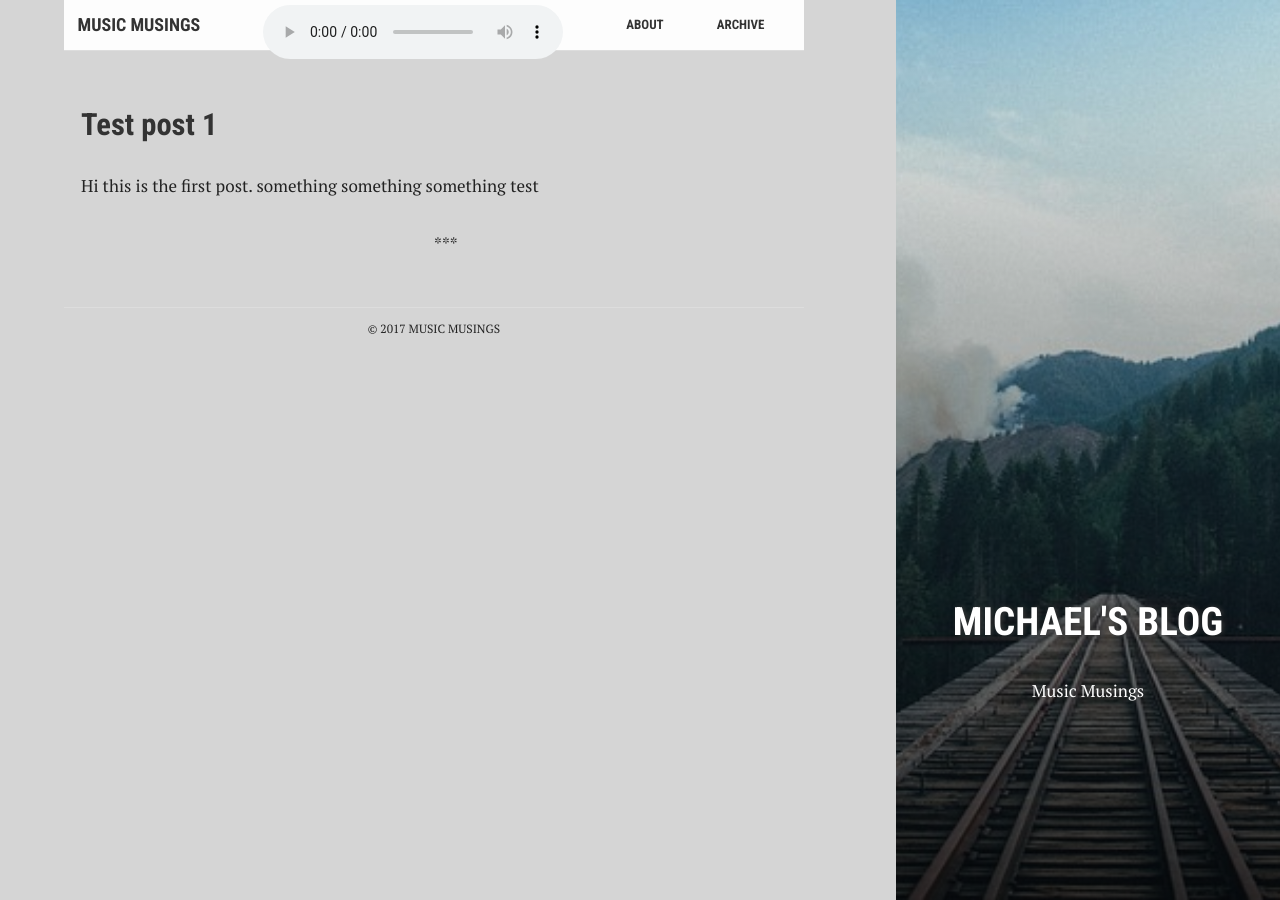
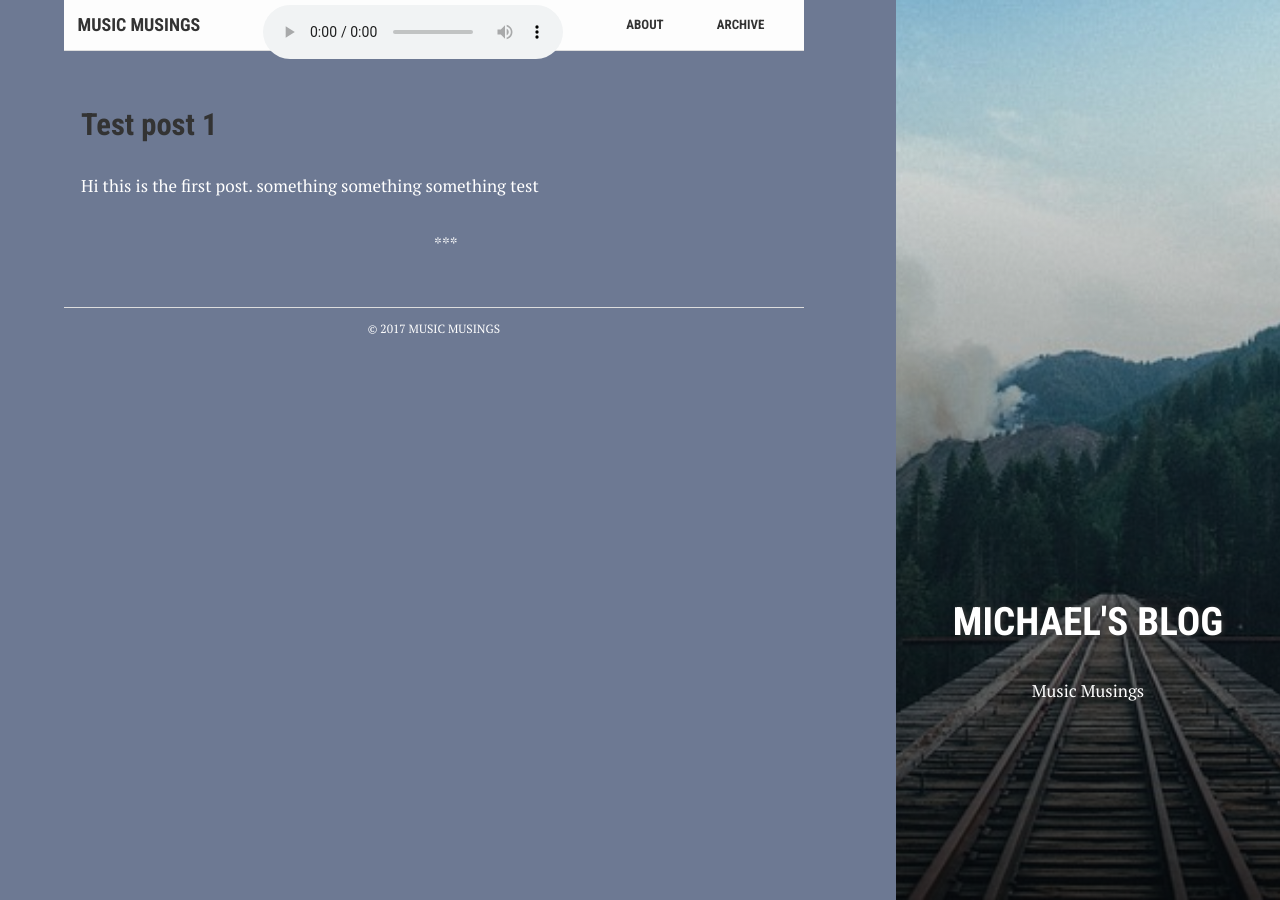
Before and after one commit to moke8198/moke8198.github.io, a Jekyll site: the page built from index.html, in a window 1280 px wide. Built offline with Jekyll 4.4.1, drawn with Linux system fonts in a browser that asks for light colours.

Commit message:
Update _base.scss

```diff
--- a/assets/_sass/_base.scss
+++ b/assets/_sass/_base.scss
@@ -16,8 +16,8 @@ body {
   font: normal 17px/1.5 'PT Serif', "Helvetica Neue", "Helvetica", Arial, sans-serif;
   width: 100%;
   height: 100%;
-  background: #d5d5d5;
-  color: #222;
+  background: #6d7993;
+  color: #ffffff;
   font-weight: 400;
   -webkit-font-smoothing: antialiased;
 }
```
